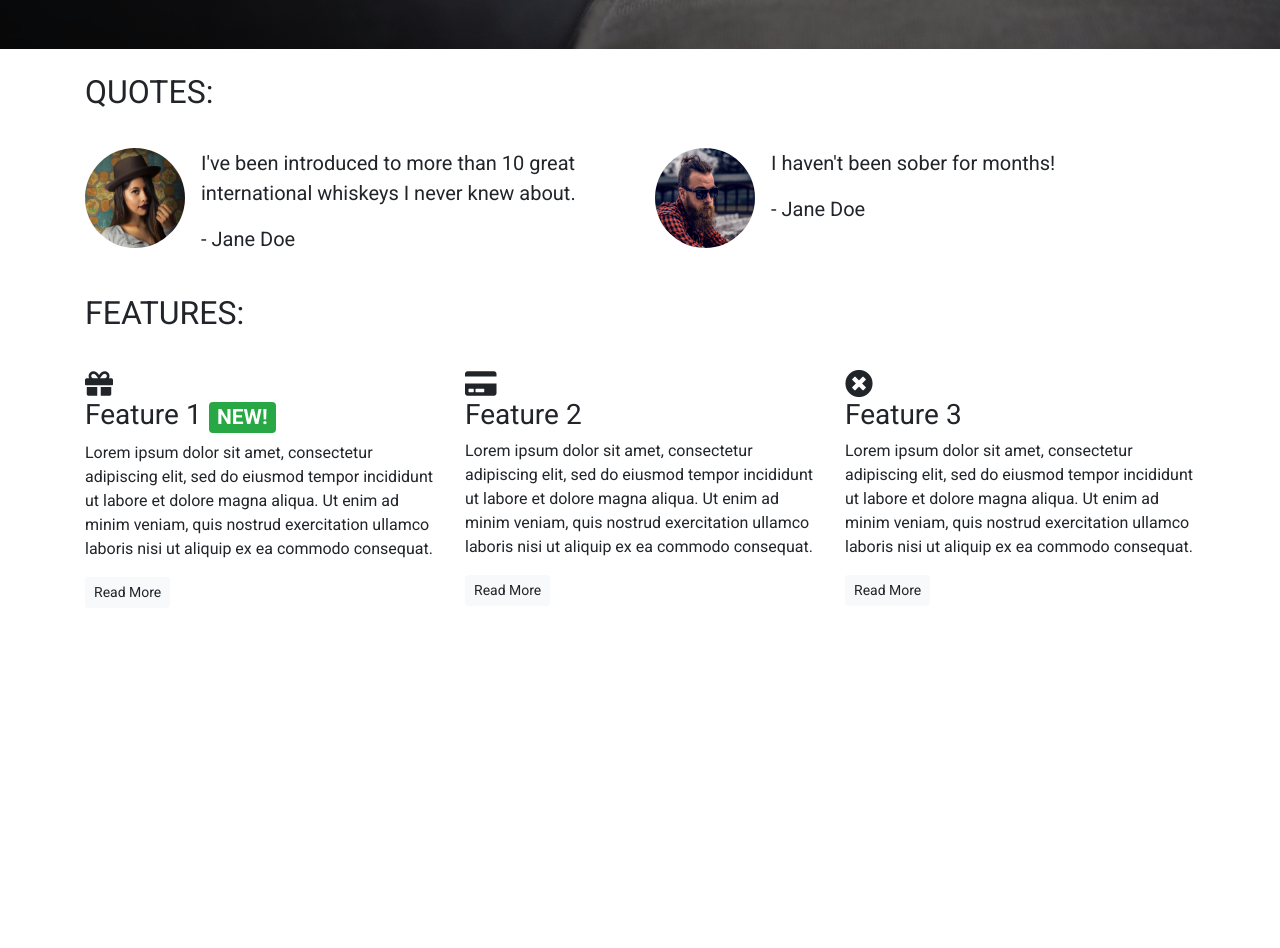
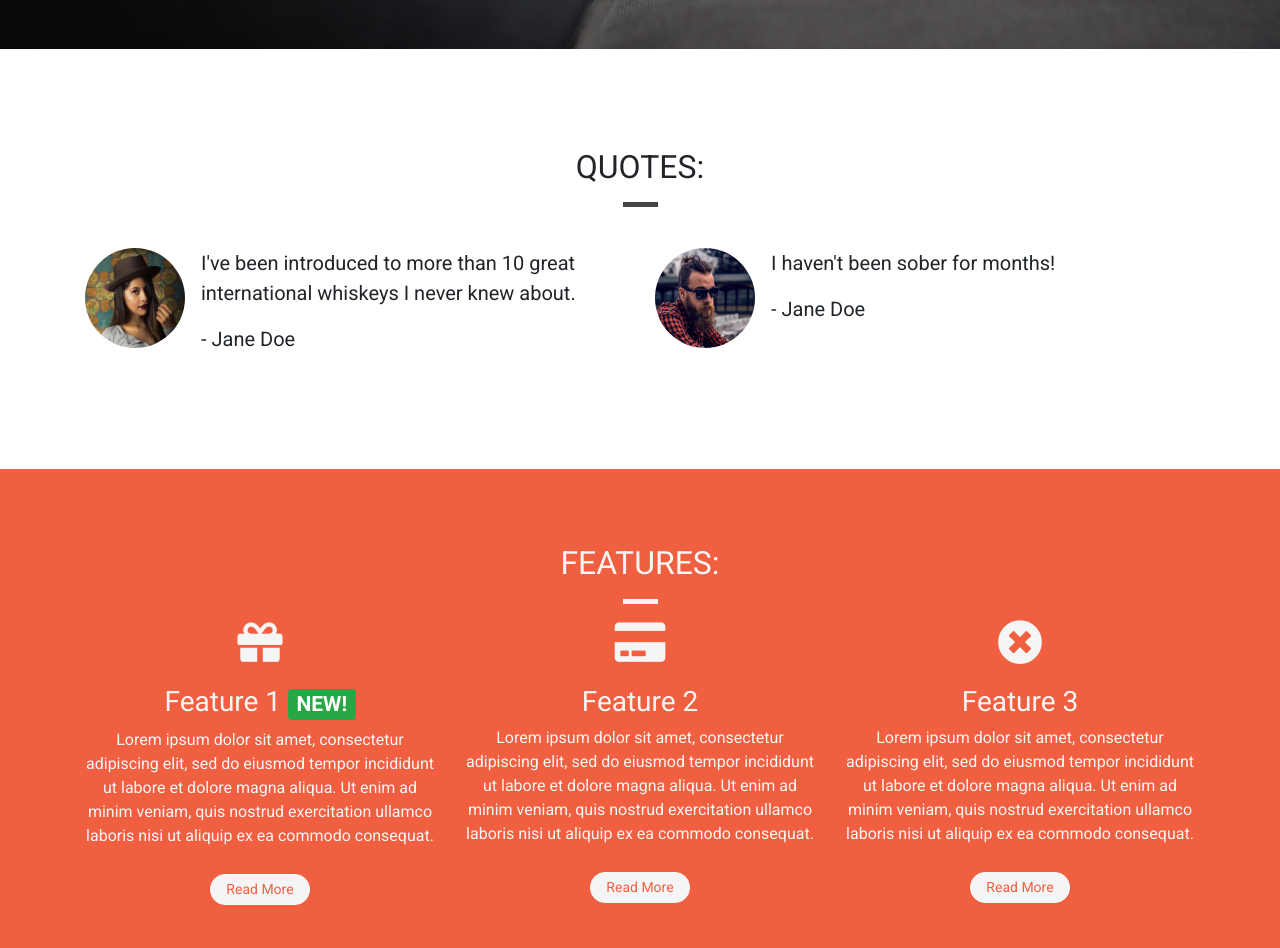
Before and after one commit to vinnieOrdobas/bootstrap, a plain HTML site: page bootstrap/index.html in a window 1280 px wide. Shown: the part 775-1723 px from the top of the page. Before the commit the page ends 1423 px from the top, so only its background shows below. Drawn offline with nearby package versions, Linux system fonts and the light colour scheme.

Commit message:
style.css updated

```diff
--- a/bootstrap/css/style.css
+++ b/bootstrap/css/style.css
@@ -1,5 +1,12 @@
 body {
   font-family: "Roboto", sans-serif;
+}
+
+.container-wrapper {}
+
+.container-wrapper--red {
+    background-color: #f05f40;
+    color: whitesmoke;
 }
 
 .alert-container .col-12 {
@@ -49,12 +56,29 @@ body {
 .features-container {
 }
 
+
+/* Page headers */
+
+.page-header {
+    margin-bottom: 0;
+    border-bottom: 0;
+    text-align: center;
+}
+
+.page-header h2 {
+    margin-top: 0;
+}
+
+.quotes .page-header {
+    margin-bottom: 25px;
+}
 /* Block-dividers*/
 
-.block-divider {
+.block-divider  {
   width: 75px;
   height: 5px;
   border: 0;
+
 }
 
 .block-divider--orange {
@@ -63,6 +87,17 @@ body {
 
 .block-divider--short {
   width: 35px;
+  background-color: #444;
+}
+
+.block-divider--white {
+    background-color: whitesmoke;
+}
+/* Content containers */
+
+.content-container {
+    padding-top: 75px;
+    padding-bottom: 75px;
 }
 
 /* navbar styline */
@@ -139,3 +174,23 @@ body {
   background-color: #df4929;
   border-color: #df4929;
 }
+
+.feature {
+    text-align: center;
+    margin-bottom: 40px;
+}
+
+.feature i {
+    margin-bottom: 20px;
+    font-size: 45px;
+    line-height: 45px;
+}
+
+.feature .btn {
+    background: whitesmoke;
+    border-color: whitesmoke;
+    border-radius: 15px;
+    min-width: 100px;
+    margin-top: 10px;
+    color: #f05f40;
+}
```
